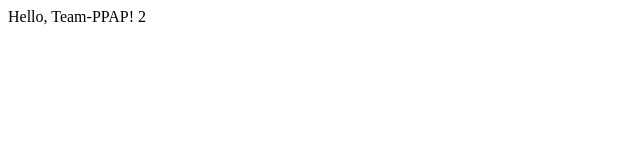
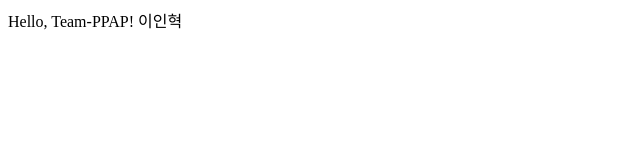
Before and after one commit to Team-PPAP/helloworld-github, a plain HTML site: page public/index.html in a window 1280 px wide. Shown: the whole page, without its empty margins (0-640 px from the left). Drawn offline with Linux system fonts and the light colour scheme.

Commit message:
build: 이인혁 cicd 테스트

```diff
--- a/public/index.html
+++ b/public/index.html
@@ -5,6 +5,6 @@
     <title>Document</title>
   </head>
   <body>
-    Hello, Team-PPAP! 2
+    Hello, Team-PPAP! 이인혁
   </body>
 </html>
```
